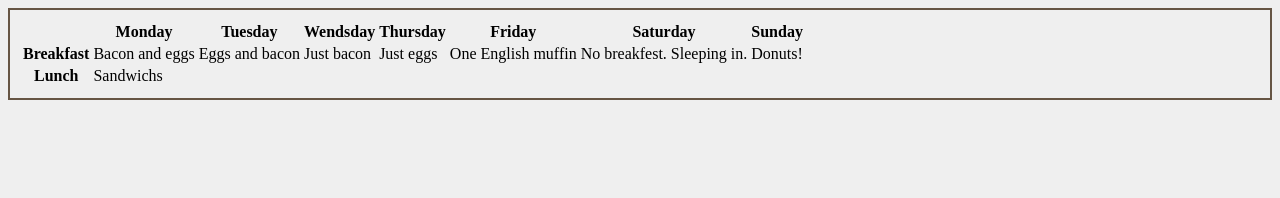
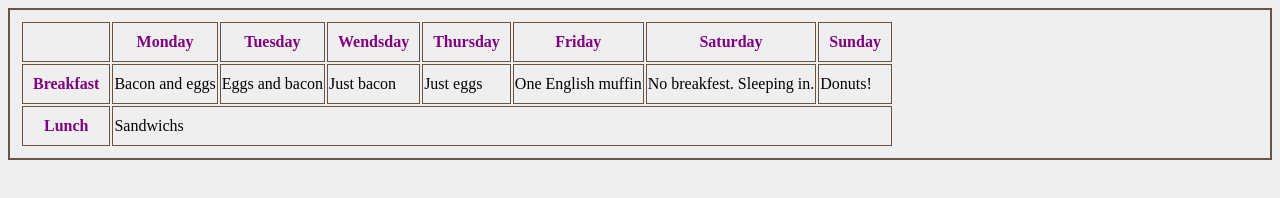
Before and after one commit to thieu-strongpaw/HTML_practice, a plain HTML site: page table.html in a window 1280 px wide. Drawn offline with Linux system fonts and the light colour scheme.

Commit message:
Update style_sheet.css
More style for the tables.

```diff
--- a/style_sheet.css
+++ b/style_sheet.css
@@ -8,3 +8,13 @@ body {
   background-color: #efefef;
   padding: 10px;
 }
+
+th {
+  color: purple;
+  border: 1px solid #665544;
+  padding: 10px;
+}
+
+td {
+  border: 1px solid #665544;
+}
```
